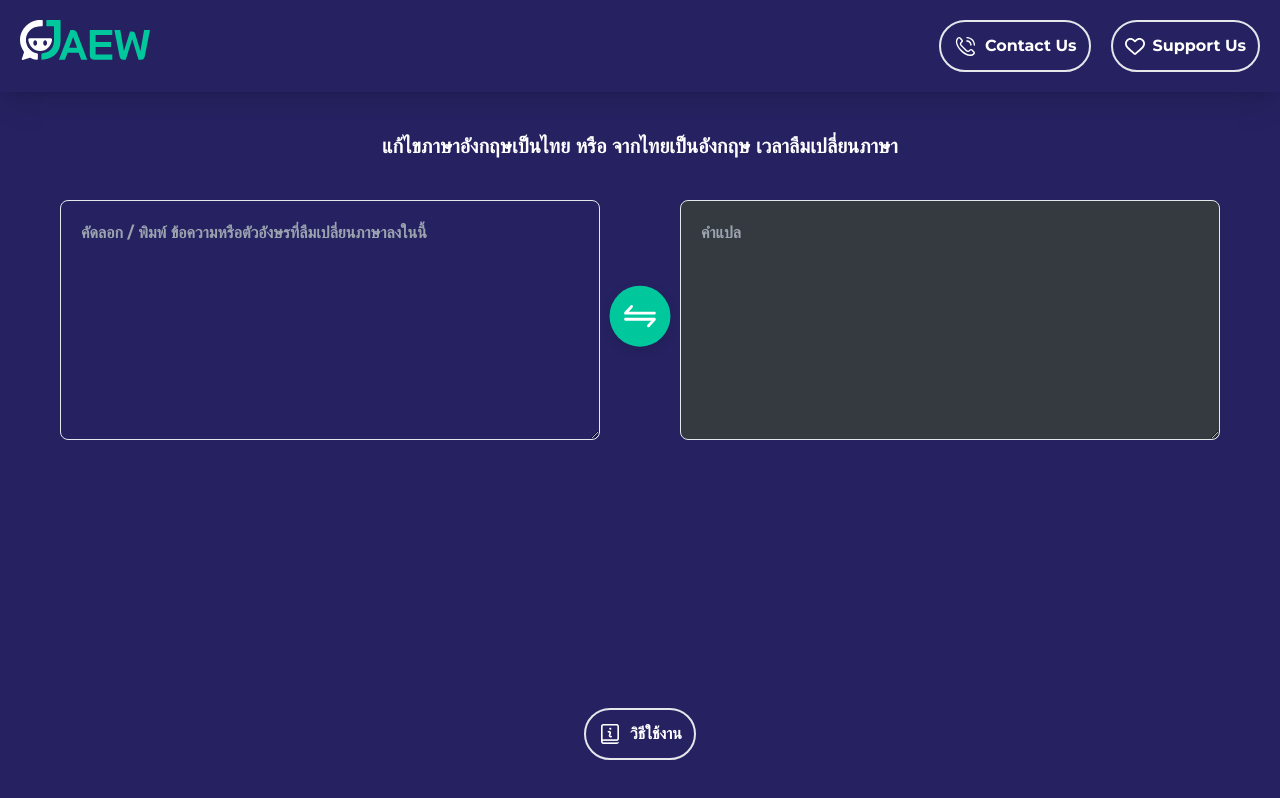
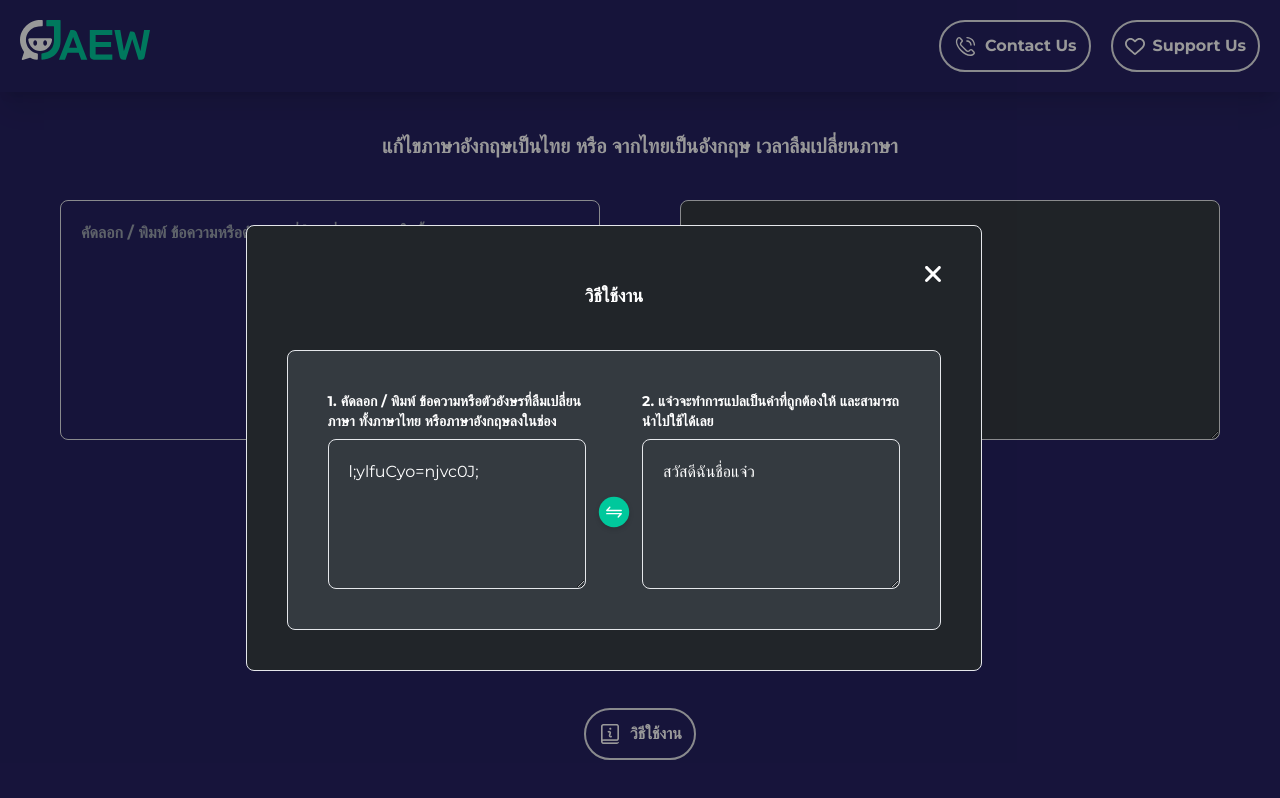
Before and after one commit to Phrompong/jaew-translate, a Next.js app: page / in a window 1280 px wide. Built offline with nearby package versions, Linux system fonts and the light colour scheme; no server answers.

Commit message:
Update modals and page layout for responsive design

```diff
--- a/app/components/modals/contact.tsx
+++ b/app/components/modals/contact.tsx
@@ -14,7 +14,7 @@ interface ModalProps {
 const ContactModal: React.FC<ModalProps> = ({ onClick }) => {
   return (
     <div className="fixed z-10 pt-24 w-full h-full overflow-auto bg-black bg-opacity-40 text-white">
-      <div className="relative top-[20%]">
+      <div className="flex flex-col justify-center">
         <div className="flex justify-center">
           <div className="flex flex-col border lg:w-[40%] md:w-[90%] p-10 rounded-lg bg-modal gap-10">
             <div className="flex flex-col justify-center">
--- a/app/components/modals/solution.tsx
+++ b/app/components/modals/solution.tsx
@@ -15,9 +15,9 @@ const SolutionModal: React.FC<ModalProps> = ({ onClick }) => {
     <>
       {/* Desktop Tablet */}
       <div className="fixed z-10 pt-24 w-full h-full overflow-auto bg-black bg-opacity-40 text-white desktop:flex tablet:hidden mobile:hidden">
-        <div className="relative top-[10%]">
+        <div className="flex flex-col justify-center">
           <div className="flex justify-center">
-            <div className="flex flex-col border lg:w-[60%] md:w-[90%] p-10 rounded-lg bg-modal gap-10 md:hidden lg:flex">
+            <div className="flex flex-col border lg:w-[60%] md:w-[90%] p-10 rounded-lg bg-modal gap-10">
               <div className="flex flex-col justify-center">
                 <div className="flex flex-row justify-end">
                   <Image
@@ -68,7 +68,7 @@ const SolutionModal: React.FC<ModalProps> = ({ onClick }) => {
 
       {/* Mobile */}
       <div className="fixed z-10 pt-24 w-[full] h-full overflow-auto bg-black bg-opacity-40 text-white md:flex lg:hidden">
-        <div className="relative top-[10%]">
+        <div className="flex flex-col justify-center">
           <div className="flex justify-center">
             <div className="flex flex-col border w-[100%] p-5 rounded-lg bg-modal gap-10 m-1">
               <div className="flex flex-col justify-center">
--- a/app/components/modals/support.tsx
+++ b/app/components/modals/support.tsx
@@ -11,7 +11,7 @@ interface ModalProps {
 const SupportModal: React.FC<ModalProps> = ({ onClick }) => {
   return (
     <div className="fixed z-10 pt-24 w-full h-full overflow-auto bg-black bg-opacity-40 text-white">
-      <div className="relative top-[20%]">
+      <div className="flex flex-col justify-center">
         <div className="flex justify-center">
           <div className="flex flex-col border lg:w-[40%] md:w-[90%] p-10 rounded-lg bg-modal gap-10">
             <div className="flex flex-col justify-center">
--- a/app/page.tsx
+++ b/app/page.tsx
@@ -15,7 +15,7 @@ import axios from "axios";
 
 export default function Home() {
   const [translated, setTranslated] = useState("");
-  const [isSolutionModalOpen, setIsSolutionModalOpen] = useState(false);
+  const [isSolutionModalOpen, setIsSolutionModalOpen] = useState(true);
   const [isContactModalOpen, setIsContactModalOpen] = useState(false);
   const [isSupportModalOpen, setIsSupportModalOpen] = useState(false);
 
@@ -24,7 +24,7 @@ export default function Home() {
   }, []);
 
   const addView = async () => {
-    await axios.patch("http://backend-service/views/jaew-translate");
+    // await axios.patch("https://jawvis.org/views/jaew-translate");
   };
 
   const handleOnValueChanged = (event: any) => {
```
